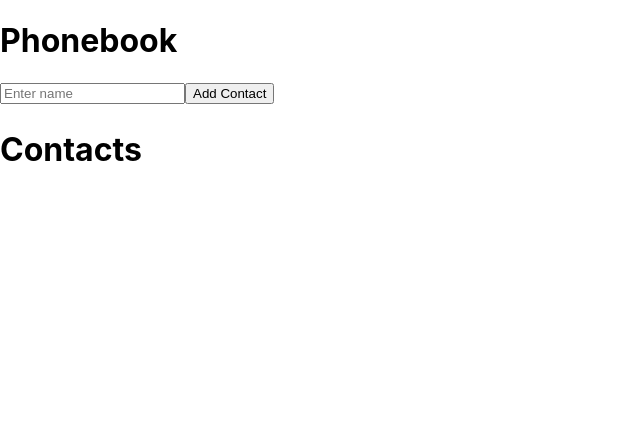
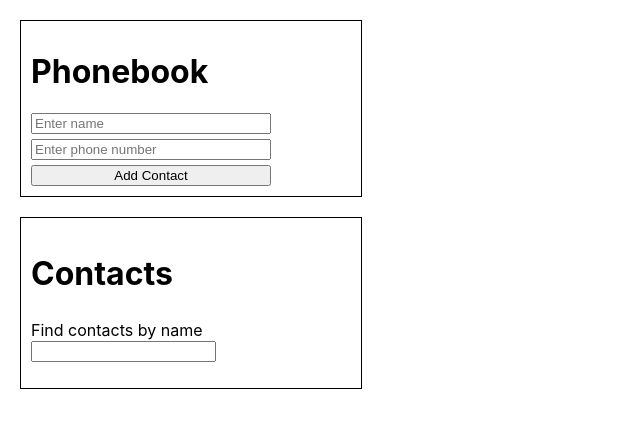
Before and after one commit to Yevhen-L/goit-react-hw-03-phonebook, a React (Create React App) app: page / in a window 1280 px wide. Shown: the top 428 px of the page, without its empty margins (0-640 px from the left). Built offline with nearby package versions, Linux system fonts and the light colour scheme.

Commit message:
add filter

```diff
--- a/src/components/ContactForm/ContactForm.jsx
+++ b/src/components/ContactForm/ContactForm.jsx
@@ -1,23 +1,27 @@
 import React, { Component } from 'react';
+import css from './contactform.module.css';
 
 export class ContactForm extends Component {
   state = {
     name: '',
+    number: '',
   };
 
   handleChange = e => {
-    this.setState({ name: e.target.value });
+    const { name, value } = e.target;
+    this.setState({ [name]: value });
   };
 
   handleSubmit = e => {
     e.preventDefault();
-    this.props.onAddContact(this.state.name);
-    this.setState({ name: '' });
+    const { name, number } = this.state;
+    this.props.onAddContact(name, number);
+    this.setState({ name: '', number: '' });
   };
 
   render() {
     return (
-      <form onSubmit={this.handleSubmit}>
+      <form className={css.form} onSubmit={this.handleSubmit}>
         <input
           type="text"
           name="name"
@@ -26,6 +30,14 @@ export class ContactForm extends Component {
           placeholder="Enter name"
           required
         />
+        <input
+          type="tel"
+          name="number"
+          value={this.state.number}
+          onChange={this.handleChange}
+          placeholder="Enter phone number"
+          required
+        />
         <button type="submit">Add Contact</button>
       </form>
     );
--- /dev/null
+++ b/src/components/ContactForm/contactform.module.css
@@ -0,0 +1,6 @@
+.form {
+  display: flex;
+  max-width: 240px;
+  flex-direction: column;
+  gap: 5px;
+}
--- a/src/components/ContactList/ContactList.jsx
+++ b/src/components/ContactList/ContactList.jsx
@@ -3,7 +3,9 @@ import React from 'react';
 export const ContactList = ({ contacts }) => (
   <ul>
     {contacts.map(contact => (
-      <li key={contact.id}>{contact.name}</li>
+      <li key={contact.id}>
+        {contact.name}: {contact.number}
+      </li>
     ))}
   </ul>
 );
--- a/src/components/Contacts/Contacts.jsx
+++ b/src/components/Contacts/Contacts.jsx
@@ -2,17 +2,22 @@ import React, { Component } from 'react';
 import { nanoid } from 'nanoid';
 import { ContactForm } from '../ContactForm/ContactForm';
 import { ContactList } from '../ContactList/ContactList';
+import { Filter } from '../Filter/Filter'; // Імпорт компонента Filter
 import css from './contacts.module.css';
+
 export class Contacts extends Component {
   state = {
     contacts: [],
     name: '',
+    number: '',
+    filter: '', // Додавання стану для фільтра
   };
 
-  addContact = name => {
+  addContact = (name, number) => {
     const contact = {
       id: nanoid(),
       name,
+      number,
     };
 
     this.setState(prevState => ({
@@ -20,15 +25,28 @@ export class Contacts extends Component {
     }));
   };
 
+  handleFilterChange = e => {
+    this.setState({ filter: e.target.value });
+  };
+
   render() {
-    const { contacts } = this.state;
+    const { contacts, filter } = this.state;
+
+    const filteredContacts = contacts.filter(contact =>
+      contact.name.toLowerCase().includes(filter.toLowerCase())
+    );
 
     return (
       <div>
-        <h1 className={css.titlePhone}>Phonebook</h1>
-        <ContactForm onAddContact={this.addContact} />
-        <h2 className={css.titleContacts}>Contacts</h2>
-        <ContactList contacts={contacts} />
+        <div className={css.phonebook}>
+          <h1 className={css.titlePhone}>Phonebook</h1>
+          <ContactForm onAddContact={this.addContact} />
+        </div>
+        <div className={css.contacts}>
+          <h2 className={css.titleContacts}>Contacts</h2>
+          <Filter value={filter} onChange={this.handleFilterChange} />{' '}
+          <ContactList contacts={filteredContacts} />
+        </div>
       </div>
     );
   }
--- a/src/components/Contacts/contacts.module.css
+++ b/src/components/Contacts/contacts.module.css
@@ -4,3 +4,10 @@
 .titleContacts {
   font-size: 32px;
 }
+.phonebook,
+.contacts {
+  max-width: 320px;
+  border: solid 1px black;
+  margin: 20px;
+  padding: 10px;
+}
--- /dev/null
+++ b/src/components/Filter/Filter.jsx
@@ -0,0 +1,7 @@
+import React from 'react';
+export const Filter = ({ value, onChange }) => (
+  <label>
+    Find contacts by name
+    <input type="text" value={value} onChange={onChange} />
+  </label>
+);
```
